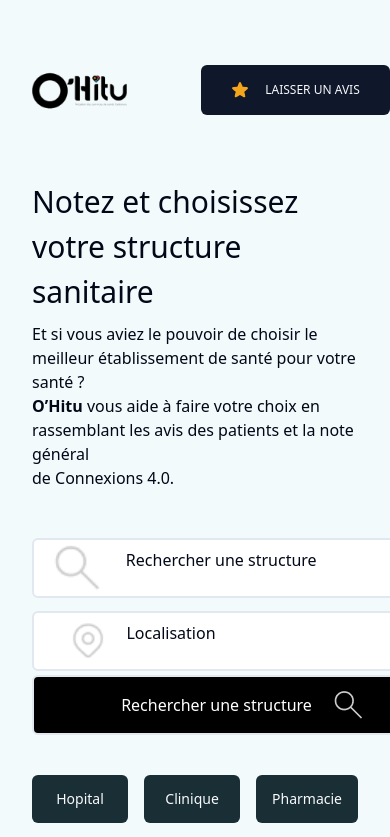
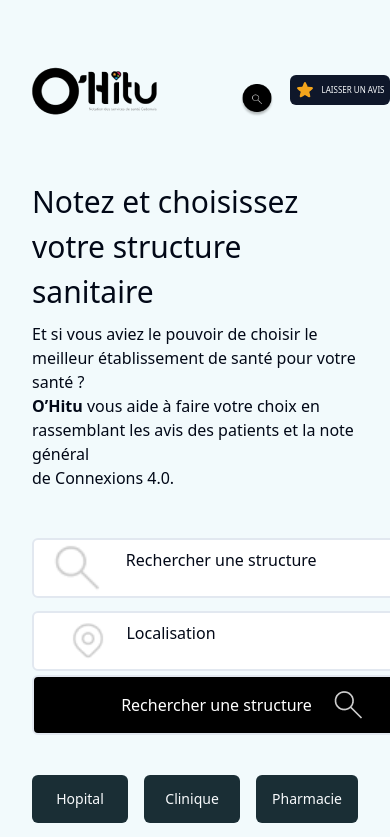
Before and after one commit to JojoELITE/O-Hitu-vite-project, a React (Vite) app: page / in a window 390 px wide. Shown: the top 837 px of the page. Built offline with nearby package versions, Linux system fonts and the light colour scheme.

Commit message:
fin de la version mobile

```diff
--- a/src/pages/Home.jsx
+++ b/src/pages/Home.jsx
@@ -20,16 +20,16 @@ function Home() {
 
                 <div className="">
                     <Button className="text-[16px]" variant="online">
-                        <img className="h-[66px] mt-12 " src="assets/Search.png" alt="logo"/>
+                        <img className="h-[33px] mt-12 " src="assets/Search.png" alt="logo"/>
 
                     </Button>
                 </div>
 
 
                 <div className="">
-                    <Button className="gap-4 w-[189px] h-[50px]" variant="">
-                        <img src="assets/ph_star-fill.png" alt="logo"/>
-                        <span className="text-[12px]"> LAISSER UN AVIS</span>
+                    <Button className="gap-2 w-[100px] h-[30px]" variant="">
+                        <img className="h-18" src="assets/ph_star-fill.png" alt="logo"/>
+                        <span className="text-[8px]"> LAISSER UN AVIS</span>
                     </Button>
                 </div>
             </div>
```
